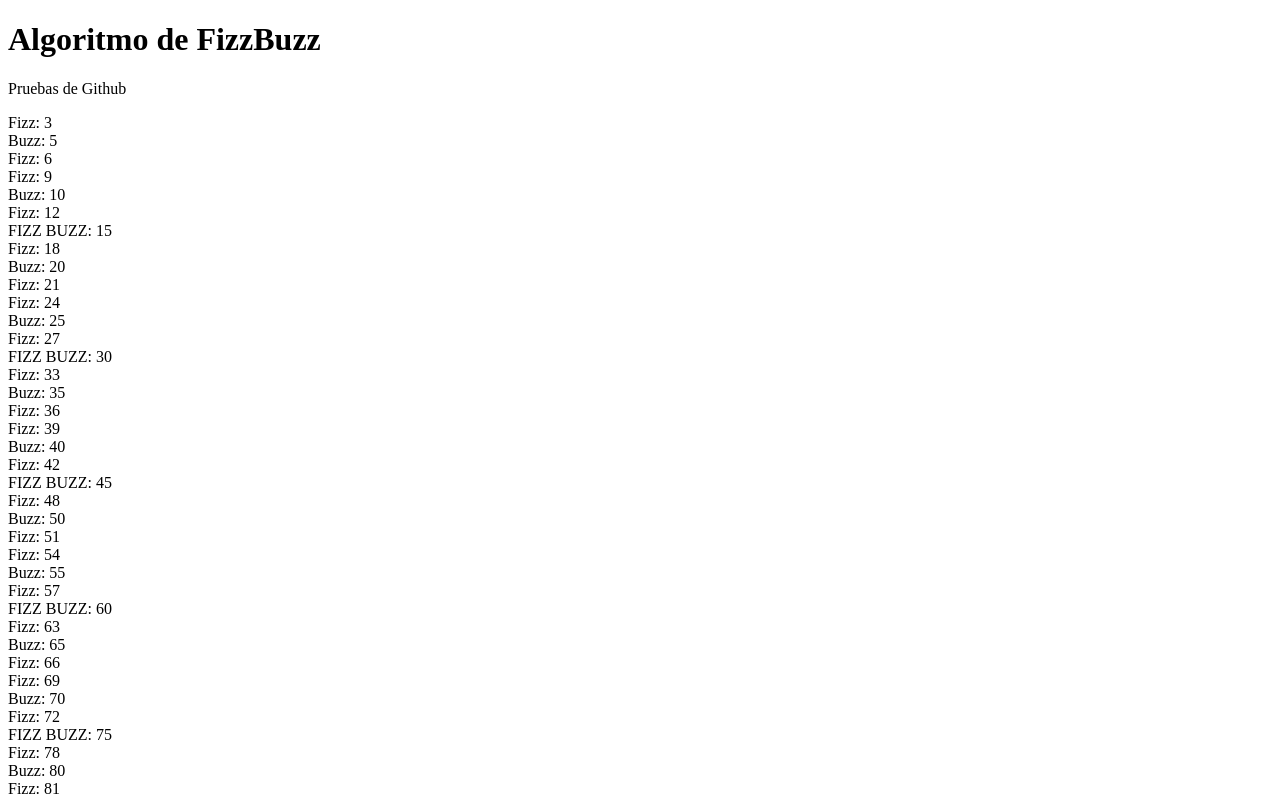
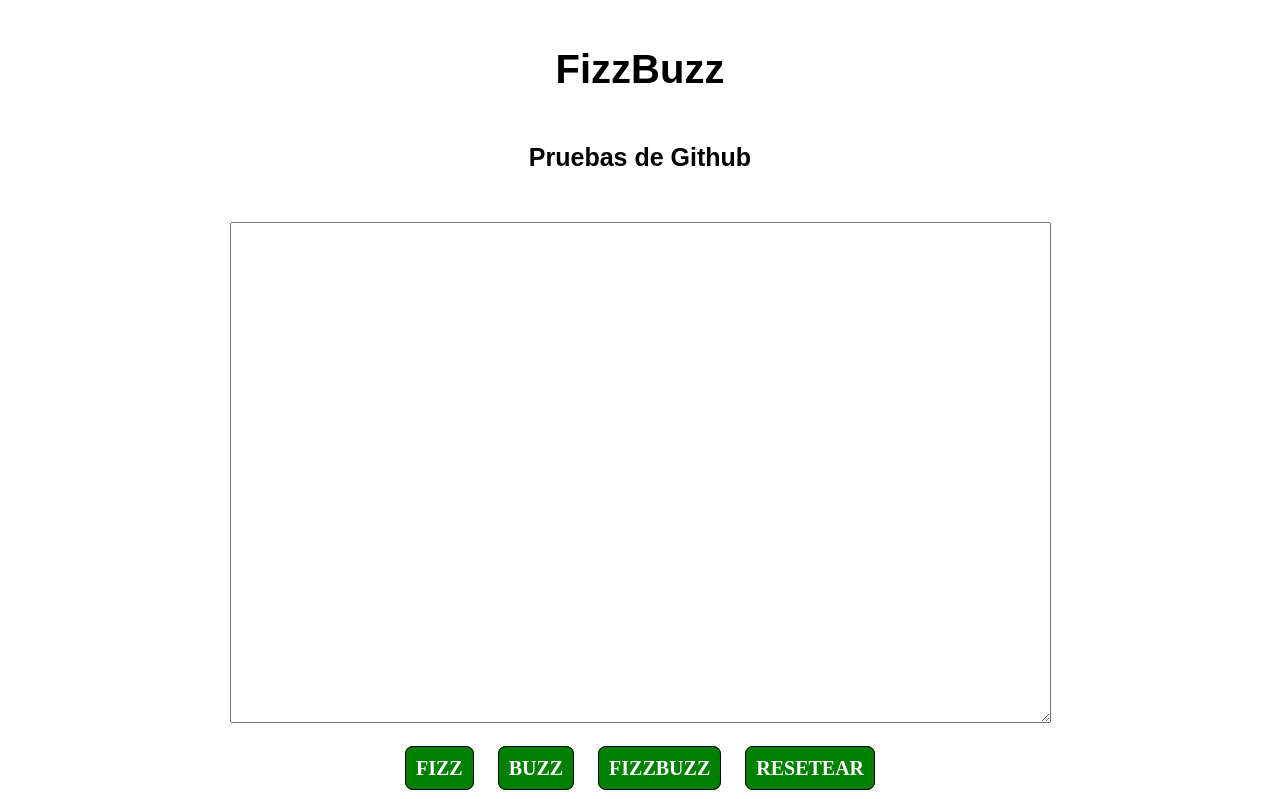
Before and after one commit to anroso11/FizzBuzz-JS, a plain HTML site: page index.html in a window 1280 px wide. Shown: the top 799 px of the page. Drawn offline with Linux system fonts and the light colour scheme.

Commit message:
Arranco con mi proyecto real con Html-Css-Javascript

```diff
--- a/app.js
+++ /dev/null
@@ -1,19 +0,0 @@
-const esdivisible = (indice,numero) =>{
-    if(indice % numero == 0){
-       return true;
-    }else{
-       return false
-    }
-}
-
-for(let i = 1; i<=100; i++){
-    if(esdivisible(i,3)&& esdivisible(i,5)){
-        document.write(`FIZZ BUZZ:  ${i} </br>`);
-    }
-    else if(esdivisible(i,3)){
-        document.write(`Fizz:  ${i} </br>`);
-    }
-    else if(esdivisible(i,5)){
-        document.write(`Buzz:  ${i} </br>`);
-    }
-}
--- /dev/null
+++ b/css/estilos.css
@@ -0,0 +1,64 @@
+
+body {
+    margin: 0;
+}
+
+.principal{
+    width: 100%;
+    height: 100vh;
+    display: grid;
+    place-items: center;
+}
+
+.form-contenedor{
+    display: grid;
+    grid-template-rows: auto 1fr auto;
+}
+
+.title-one{
+   text-align: center;
+   font-family: Arial, Helvetica, sans-serif;
+   font-size: 40px;
+}
+
+.title-two{
+    text-align: center;
+    font-family: Arial, Helvetica, sans-serif;
+    font-size: 25px;
+    font-weight: bold;
+    margin-bottom: 50px;
+ }
+
+ .form{
+     display: flex;
+     flex-direction: column;
+
+ }
+
+ .area{
+     margin-bottom: 30px;
+ }
+
+ .primary-buttons{
+    display: inline-block;
+    text-align: center;
+
+ }
+ .fizz, .buzz, .fizzbuzz, .vacio{
+
+    background-color: green;
+    color: white;
+    font-size: 1.25em;
+    font-weight: bold;
+    height: 40px;
+    border: none;
+    border-radius: 8px;
+    padding: 10px;
+    border: solid 1px #000;
+    cursor: pointer;
+    margin: 10px;
+    width: 150px;
+    text-decoration: none;
+
+
+ }
--- a/index.html
+++ b/index.html
@@ -4,12 +4,33 @@
     <meta charset="UTF-8">
     <meta http-equiv="X-UA-Compatible" content="IE=edge">
     <meta name="viewport" content="width=device-width, initial-scale=1.0">
+    <link rel="stylesheet" href="./css/estilos.css">
     <title>fizzbuzz</title>
 </head>
 <body>
-    <h1>Algoritmo de FizzBuzz</h1>
-    <p>Pruebas de Github</p>
+    <div class="principal">
+        <div class="form-contenedor">
+            <h1 class="title-one">FizzBuzz</h1>
+            <p class="title-two">Pruebas de Github</p>
+            <form class="form">
+                <div class="area">
+                    <textarea class="areacodigo" name="codigo" id="codigo" cols="100" rows="33"></textarea>
+                </div>
+                <div class="primary-buttons">
+                    <a href="#" class="fizz" id="fizz-id" >FIZZ</a>
+                    <!-- <button class="fizz" id="fizz-id">FIZZ</button> -->
+                    <a href="#" class="buzz" id="buzz-id"  >BUZZ</a>
+                    <!-- <button class="buzz" id="buzz-id">BUZZ</button> -->
+                    <a href="#" class="fizzbuzz" id="fizzbuzz-id">FIZZBUZZ</a>
+                    <!-- <button class="fizzbuzz" id="fizzbuzz-id">FIZZBUZZ</button> -->
+                    <a href="#" class="vacio" id="vacio-id">RESETEAR</a>
+                </div>
+            </form>
+        </div>
+    </div>
 
-    <script src="./app.js"></script>
+
+    <script src="js/app.js"></script>
+
 </body>
 </html>
--- /dev/null
+++ b/js/app.js
@@ -0,0 +1,67 @@
+
+const fizzButton = document.querySelector('#fizz-id');
+const buzzButton = document.querySelector('#buzz-id');
+const fizzBuzzButton = document.querySelector('#fizzbuzz-id');
+const resetearButton = document.querySelector('#vacio-id');
+const vaciarlista = document.querySelector('#codigo');
+
+
+eventlisternes();
+
+function eventlisternes () {
+
+
+    fizzButton.addEventListener('click', valorFizz);
+    buzzButton.addEventListener('click', valorBuzz);
+    fizzBuzzButton.addEventListener('click', valorFizzBuzz);
+    resetearButton.addEventListener('click', () => {
+
+        limpiarHTML();
+    });
+
+
+}
+
+const esdivisible = (indice,numero) =>{
+    if(indice % numero == 0){
+       return true;
+    }else{
+       return false
+    }
+}
+
+function valorFizz(e){
+    e.preventDefault();
+    for(let i = 1; i<=100; i++){
+        if(esdivisible(i,3)){
+            document.querySelector('#codigo').innerHTML += `Fizz:  ${i} \n`;
+        }
+    }
+}
+
+function valorBuzz(e){
+    e.preventDefault();
+    for(let i = 1; i<=100; i++){
+        if(esdivisible(i,5)){
+            document.querySelector('#codigo').innerHTML += `Buzz:  ${i} \n`;
+        }
+    }
+}
+
+function valorFizzBuzz(e){
+    e.preventDefault();
+    for(let i = 1; i<=100; i++){
+        if(esdivisible(i,3) && esdivisible(i,5)){
+            document.querySelector('#codigo').innerHTML += `FizzBuzz:  ${i} \n`;
+            //document.write(`FIZZ BUZZ:  ${i} </br>`);
+        }
+    }
+}
+
+function limpiarHTML(){
+    //  vaciarlista.innerHTML ='';
+
+     while(vaciarlista.firstChild){
+         vaciarlista.removeChild(vaciarlista.firstChild);
+     }
+ }
```
